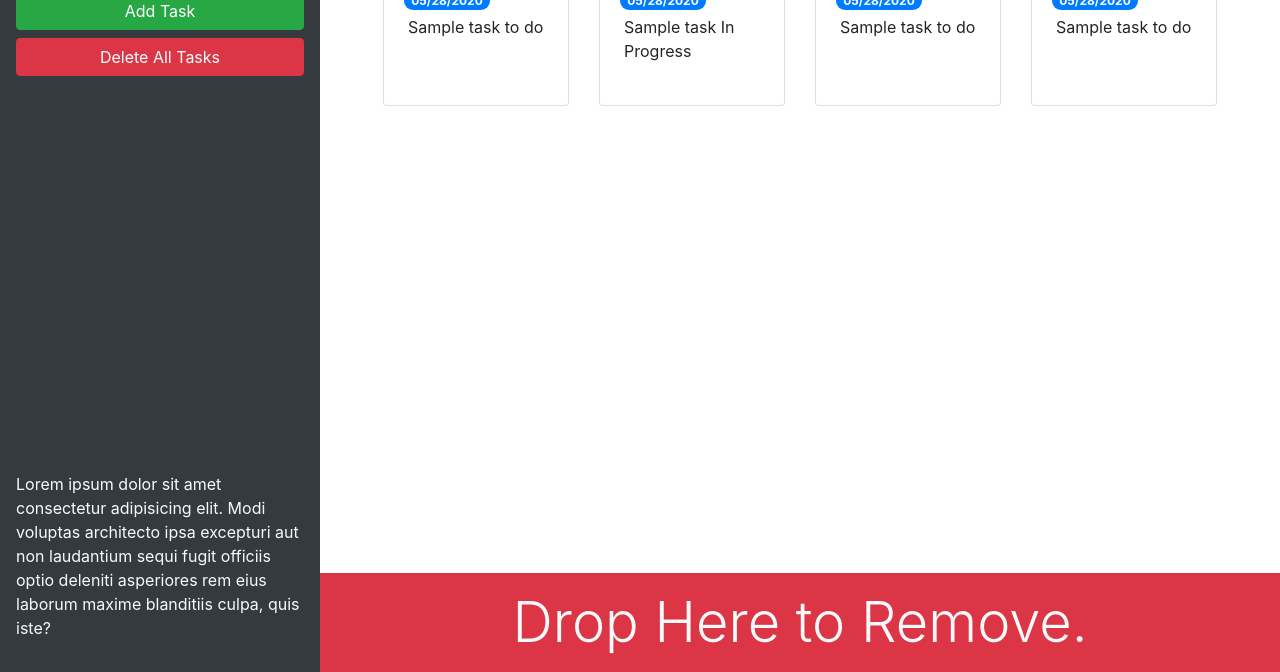
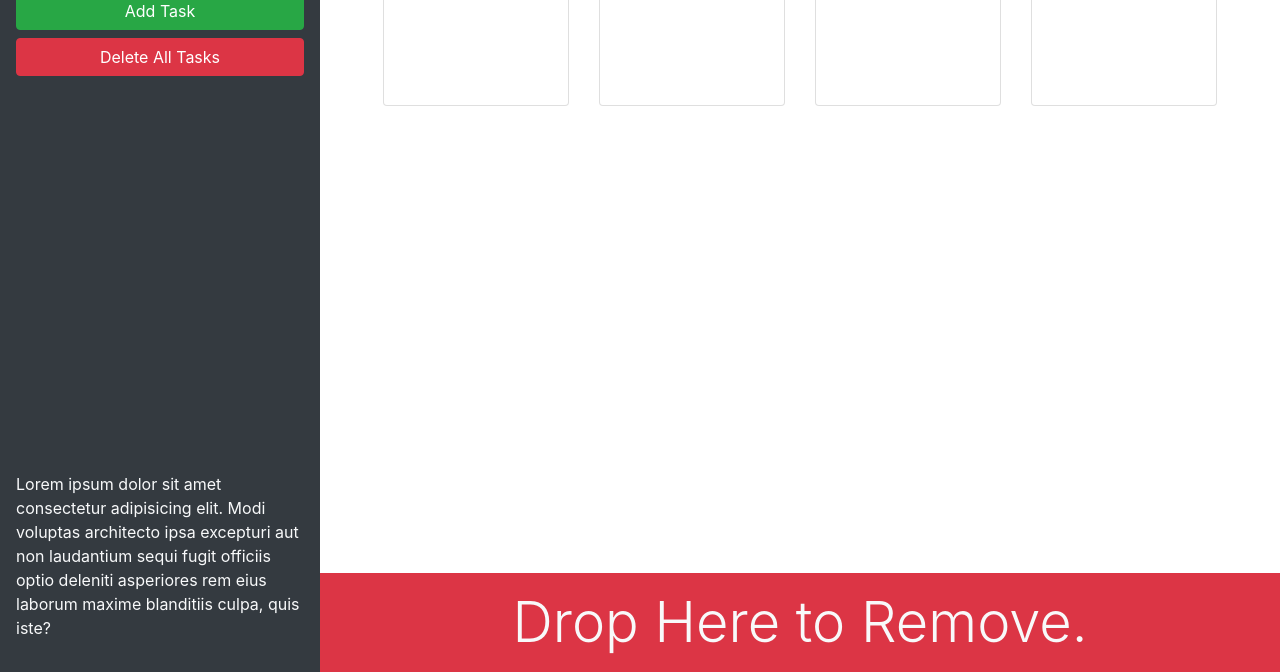
Before and after one commit to ajureel/taskmaster-pro, a plain HTML site: page index.html in a window 1280 px wide. Shown: the part 128-800 px from the top of the page. Drawn offline with nearby package versions, Linux system fonts and the light colour scheme.

Commit message:
cleaned up dummy data

```diff
--- a/index.html
+++ b/index.html
@@ -32,10 +32,10 @@
               To Do
             </h4>
             <ul id="list-toDo" class="list-group list-group-flush">
-              <li class="list-group-item">
+              <!-- <li class="list-group-item">
                 <span class="badge badge-primary badge-pill">05/28/2020</span>
                 <p class="m-1">Sample task to do</p>
-              </li>
+              </li> -->
             </ul>
           </div>
         </div>
@@ -47,10 +47,10 @@
               In Progress
             </h4>
             <ul id="list-inProgress" class="list-group list-group-flush">
-              <li class="list-group-item">
+              <!-- <li class="list-group-item">
                 <span class="badge badge-primary badge-pill">05/28/2020</span>
                 <p class="m-1">Sample task In Progress</p>
-              </li>
+              </li> -->
             </ul>
           </div>
         </div>
@@ -62,10 +62,10 @@
               In Review
             </h4>
             <ul id="list-inReview" class="list-group list-group-flush">
-              <li class="list-group-item">
+              <!-- <li class="list-group-item">
                 <span class="badge badge-primary badge-pill">05/28/2020</span>
                 <p class="m-1">Sample task to do</p>
-              </li>
+              </li> -->
             </ul>
           </div>
         </div>
@@ -77,10 +77,10 @@
               Done
             </h4>
             <ul id="list-done" class="list-group list-group-flush">
-              <li class="list-group-item">
+              <!-- <li class="list-group-item">
                 <span class="badge badge-primary badge-pill">05/28/2020</span>
                 <p class="m-1">Sample task to do</p>
-              </li>
+              </li> -->
             </ul>
           </div>
         </div>
```
